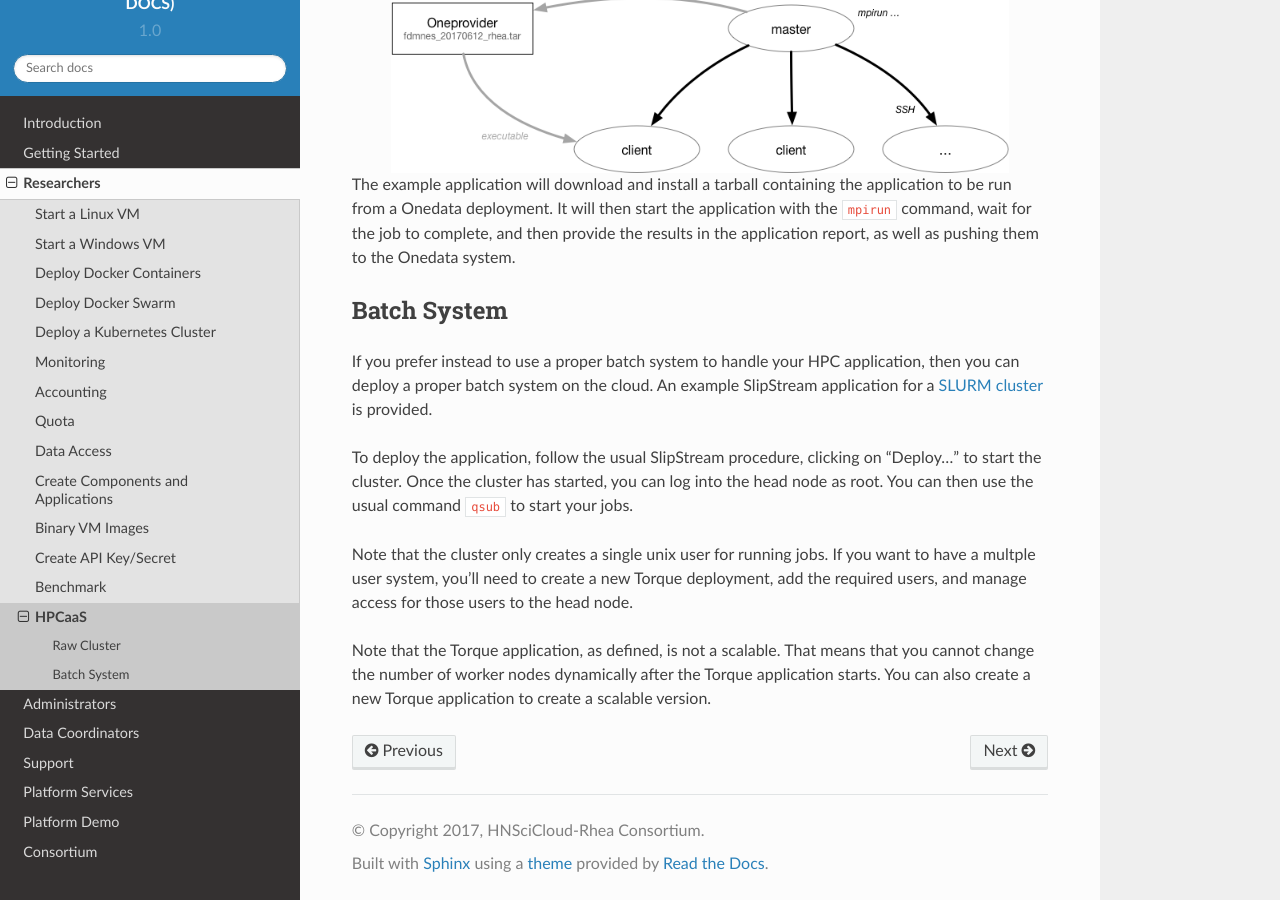
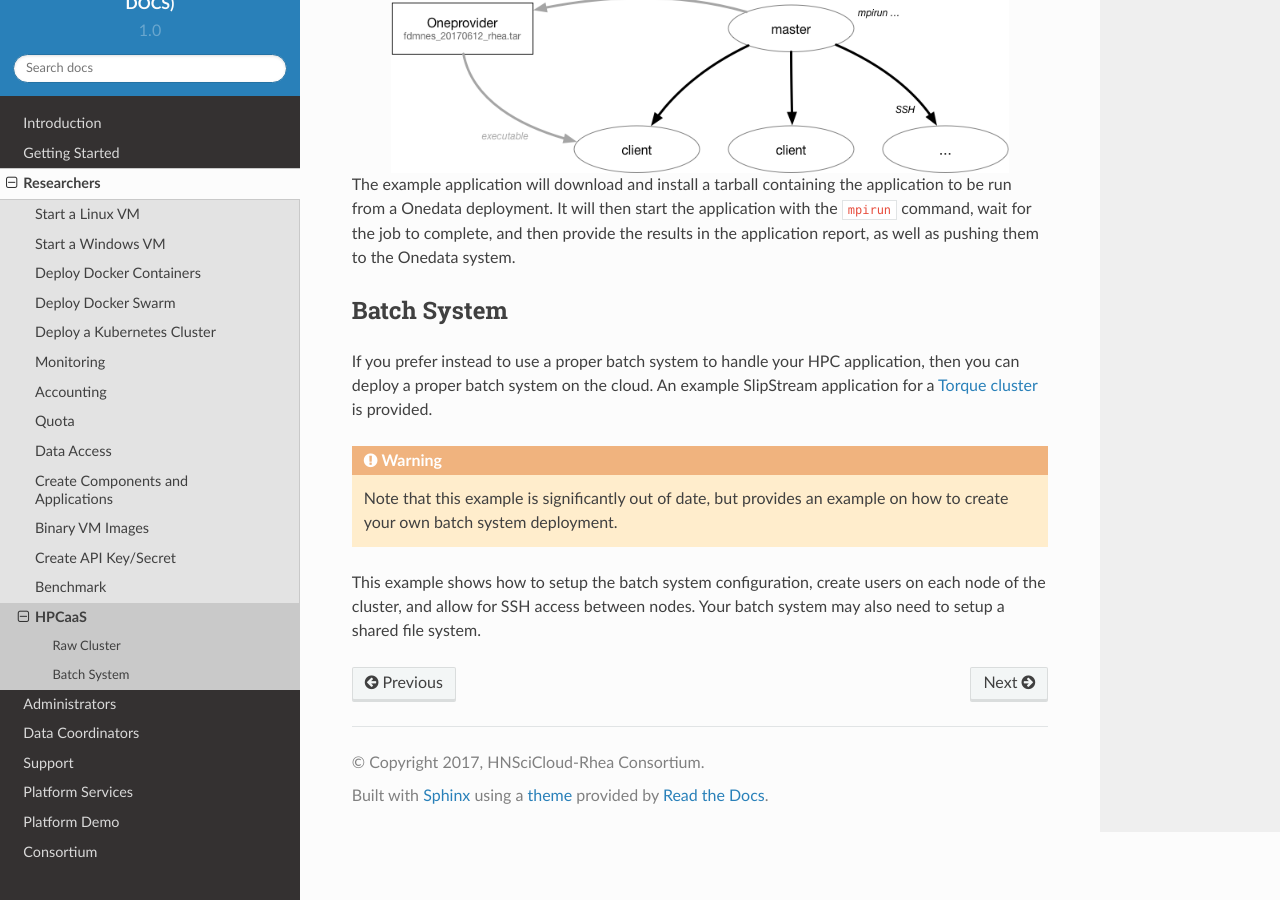
Before and after one commit to teamputtygen/hn-docs, a Sphinx documentation site: the page built from docs/researcher/hpcaas.rst, in a window 1280 px wide and 900 px high, scrolled down 1271 px. Built offline with Sphinx 7.4.7 and the Read the Docs theme 2.0.0, drawn with Linux system fonts in a browser that asks for light colours.

Commit message:
give abbreviated docs on batch system

```diff
--- a/docs/researcher/hpcaas.rst
+++ b/docs/researcher/hpcaas.rst
@@ -76,22 +76,15 @@ Batch System
 
 If you prefer instead to use a proper batch system to handle your HPC
 application, then you can deploy a proper batch system on the cloud.
-An example SlipStream application for a `SLURM cluster`_ is provided.
+An example SlipStream application for a `Torque cluster`_ is provided.
 
-To deploy the application, follow the usual SlipStream procedure,
-clicking on "Deploy..." to start the cluster.  Once the cluster has
-started, you can log into the head node as root.  You can then use the
-usual command ``qsub`` to start your jobs.
+.. warning:: Note that this example is significantly out of date, but
+             provides an example on how to create your own batch
+             system deployment.
 
-Note that the cluster only creates a single unix user for running
-jobs.  If you want to have a multple user system, you'll need to
-create a new Torque deployment, add the required users, and manage
-access for those users to the head node.
-
-Note that the Torque application, as defined, is not a scalable.  That
-means that you cannot change the number of worker nodes dynamically
-after the Torque application starts.  You can also create a new Torque
-application to create a scalable version.
+This example shows how to setup the batch system configuration, create
+users on each node of the cluster, and allow for SSH access between
+nodes. Your batch system may also need to setup a shared file system.
 
 
 .. _Torque: http://www.adaptivecomputing.com/products/open-source/torque/
@@ -102,4 +95,4 @@ application to create a scalable version.
 
 .. _ESRF: http://www.esrf.eu/
 
-.. _`SLURM cluster`: https://nuv.la/module/apps/Torque/torque-deployment
+.. _`Torque cluster`: https://nuv.la/module/apps/Torque/torque-deployment
```
